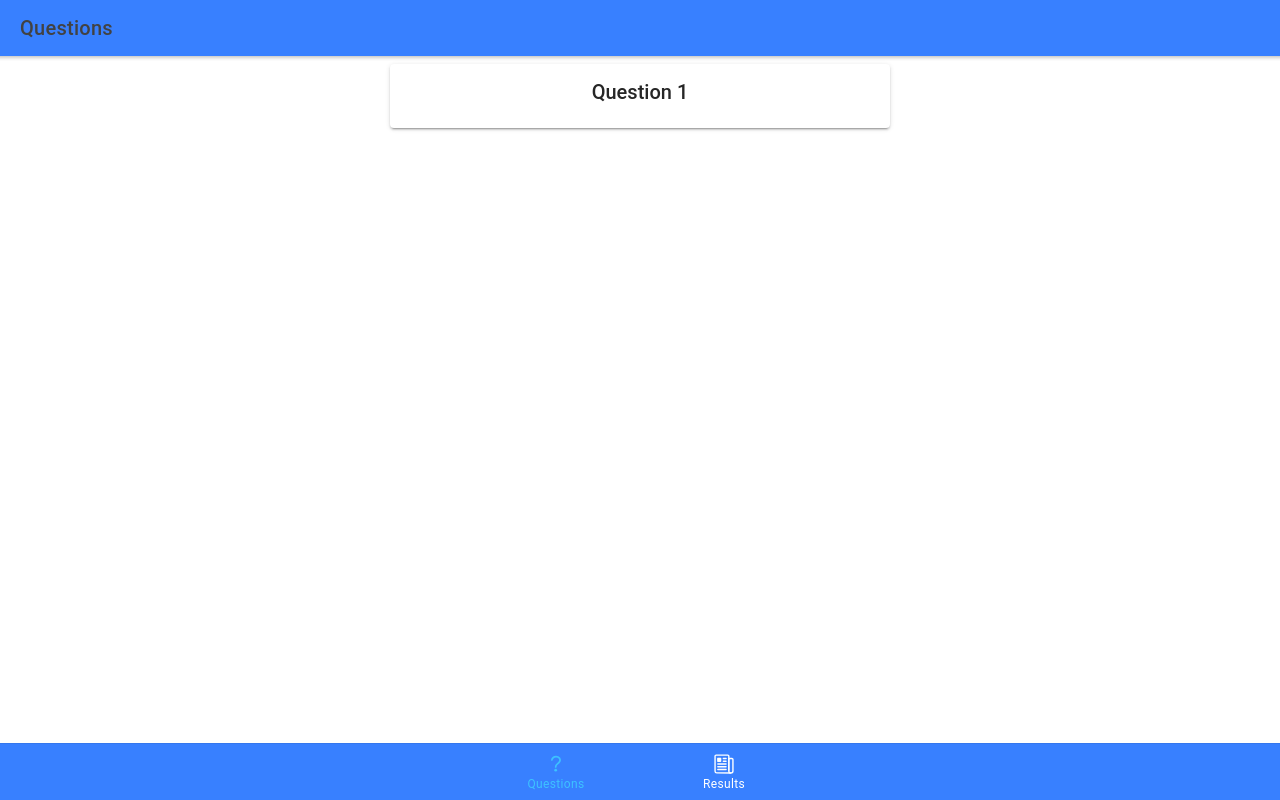
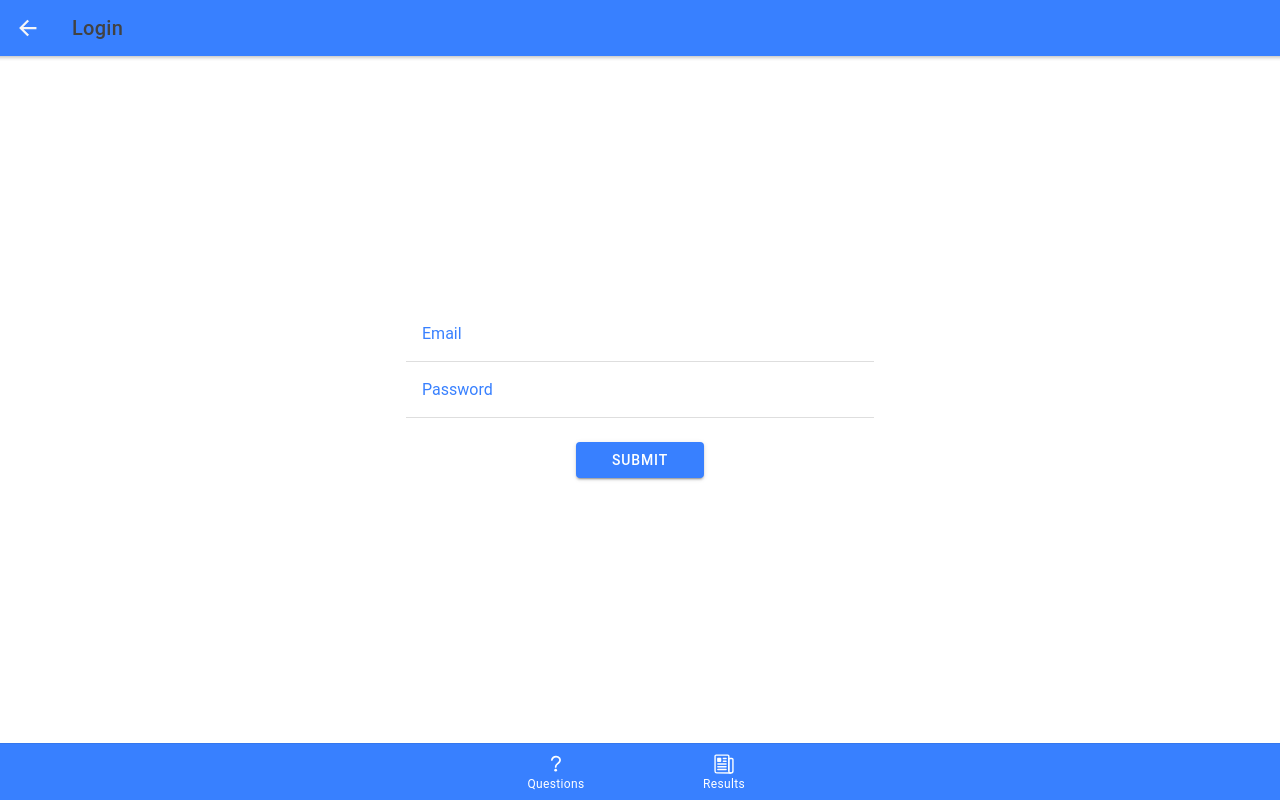
Before and after one commit to michaelcalvinwood/predictiveanswers-client, a React (Create React App) app: page /login in a window 1280 px wide. Before the commit this address led to /questions. Built offline with nearby package versions, Linux system fonts and the light colour scheme; no server answers.

Commit message:
added login page with login button at top of questions and results pages

```diff
--- a/src/App.tsx
+++ b/src/App.tsx
@@ -5,6 +5,7 @@ import { Route, Redirect } from "react-router-dom";
 /* Import the App Pages */
 import Questions from './pages/Questions';
 import Results from './pages/Results';
+import Login from './pages/Login';
 
 /* Import navigation icons */
 import { helpOutline, newspaperOutline, logInOutline } from 'ionicons/icons';
@@ -45,6 +46,9 @@ const App: React.FC = () => {
             <Route path="/results">
               <Results />
             </Route>
+            <Route path="/login">
+              <Login />
+            </Route>
             <Redirect to="/questions" />
           </IonRouterOutlet>
           <IonTabBar slot='bottom'>
--- /dev/null
+++ b/src/pages/Login.scss
@@ -0,0 +1,24 @@
+.login {
+    &__content {
+        height: 100%;
+        width: 100%;
+        display: flex;
+        justify-content: center;
+        align-items: center;
+    }
+    &__modal {
+        padding: 1rem;
+        background-color: var(--ion-color-secondard);
+        color: var(--ion-color-primary);
+        width: 90%;
+        max-width: 500px;
+    }
+    &__button-container {
+        width: 100%;
+    }
+    &__button {
+        margin: 1.5rem auto 1rem auto;
+        display: block;
+        width: 8rem;
+    }
+}
--- /dev/null
+++ b/src/pages/Login.tsx
@@ -0,0 +1,51 @@
+import './Login.scss';
+import { IonBackButton, IonButton, IonButtons, IonContent, IonHeader, IonInput, IonItem, IonLabel, IonPage, IonTitle, IonToolbar } from "@ionic/react";
+import React, { useRef } from "react";
+
+const Login: React.FC = () => {
+    const emailRef = useRef<HTMLIonInputElement>(null);
+    const passwordRef = useRef<HTMLIonInputElement>(null);
+
+    const submitCredentialsHandler = () => {
+
+    }
+    return (
+        <IonPage className="login">
+            <IonHeader>
+                <IonToolbar>
+                    <IonButtons slot='start'>
+                        <IonBackButton defaultHref="/questions" color="light" />
+                    </IonButtons>
+                    <IonTitle>
+                        Login
+                    </IonTitle>
+                </IonToolbar>
+            </IonHeader>
+            <IonContent>
+                <div className="login__content">
+                    <div className="login__modal">
+                        <IonItem>
+                            <IonLabel position="floating" color="primary">Email</IonLabel>
+                            <IonInput
+                                type='text'
+                                ref={emailRef} />
+                        </IonItem>
+                        <IonItem>
+                            <IonLabel position="floating" color="primary">Password</IonLabel>
+                            <IonInput
+                                type='password'
+                                ref={passwordRef} />
+                        </IonItem>
+                        <div className="login__button-container">
+                            <IonButton className="login__button" onClick={submitCredentialsHandler}>
+                                Submit
+                            </IonButton>
+                        </div>
+                    </div>
+                </div>
+            </IonContent>
+        </IonPage>
+    )
+}
+
+export default Login;
--- a/src/pages/Questions.tsx
+++ b/src/pages/Questions.tsx
@@ -1,9 +1,10 @@
 import './Questions.scss';
-import { IonAlert, IonButton, IonCard, IonCardContent, IonCardHeader, IonCardSubtitle, IonCardTitle, IonContent, IonHeader, IonInput, IonItem, IonLabel, IonPage, IonTitle, IonToast, IonToolbar } from "@ionic/react";
+import { IonAlert, IonButton, IonButtons, IonCard, IonCardContent, IonCardHeader, IonCardSubtitle, IonCardTitle, IonContent, IonHeader, IonIcon, IonInput, IonItem, IonLabel, IonPage, IonTitle, IonToast, IonToolbar } from "@ionic/react";
 import React, { useEffect, useRef, useState } from "react";
 import axios from 'axios';
 import { v4 as uuid } from 'uuid';
 import { RouteComponentProps, useHistory, withRouter } from 'react-router';
+import { logInOutline } from 'ionicons/icons';
 
 interface Questions {
     num: number;
@@ -14,6 +15,8 @@ interface Answers {
     num: number;
     answer: string;
 }
+
+let answersPosted = false;
 
 const Questions: React.FC = () => {
     const [curNum, setCurNum] = useState<number>(0);
@@ -55,9 +58,10 @@ const Questions: React.FC = () => {
 
     // When the number of answers equals the number of questions, post the answers to the server
     useEffect(() => {
-        console.log('lengths', answers.length, questions.length);
+        if (!questions.length || answers.length < questions.length) return;
 
-        if (!questions.length || answers.length < questions.length) return;
+        if (answersPosted) return;
+        answersPosted = true;
 
         const dbAnswers = answers.map((answer, index) => {
             const dbAnswer = {
@@ -75,12 +79,12 @@ const Questions: React.FC = () => {
         }
 
         axios(request)
-        .then (result => {
-            setFinished(true);
-        })
-        .catch(error => {
-            console.log('error posting answers', request, error);
-        })
+            .then(result => {
+                setFinished(true);
+            })
+            .catch(error => {
+                console.log('error posting answers', request, error);
+            })
 
     })
 
@@ -126,6 +130,11 @@ const Questions: React.FC = () => {
                     <IonTitle>
                         Questions
                     </IonTitle>
+                    <IonButtons slot="end">
+                        <IonButton routerLink="/login" color="light" routerDirection='none'>
+                            <IonIcon slot="icon-only" icon={logInOutline} />
+                        </IonButton>
+                    </IonButtons>
                 </IonToolbar>
             </IonHeader>
             <IonContent className="questions__cards">
--- a/src/pages/Results.tsx
+++ b/src/pages/Results.tsx
@@ -1,6 +1,6 @@
-import { IonContent, IonHeader, IonPage, IonTitle, IonToolbar } from "@ionic/react";
+import { IonButton, IonButtons, IonContent, IonHeader, IonIcon, IonPage, IonTitle, IonToolbar } from "@ionic/react";
 import React from "react";
-
+import { logInOutline } from 'ionicons/icons';
 const Results: React.FC = () => {
 
   return (
@@ -10,6 +10,11 @@ const Results: React.FC = () => {
           <IonTitle>
             Results
           </IonTitle>
+          <IonButtons slot="end">
+            <IonButton routerLink="/login" color="light" routerDirection='none'>
+              <IonIcon slot="icon-only" icon={logInOutline} />
+            </IonButton>
+          </IonButtons>
         </IonToolbar>
       </IonHeader>
       <IonContent>
```
